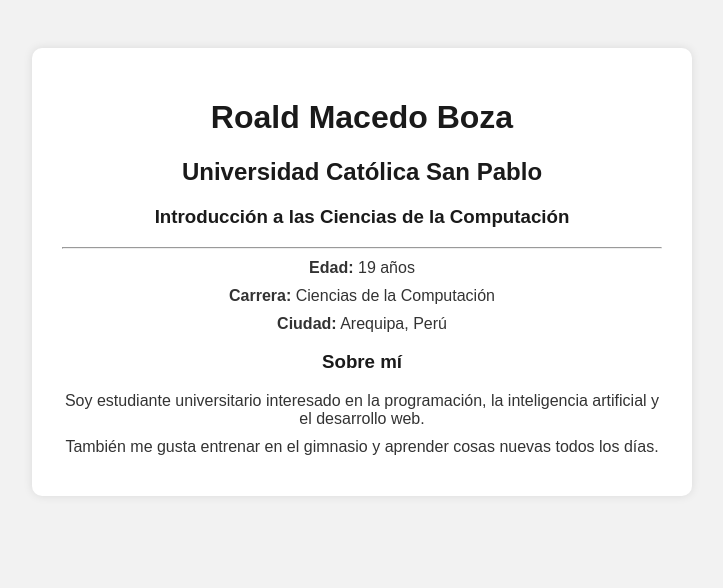
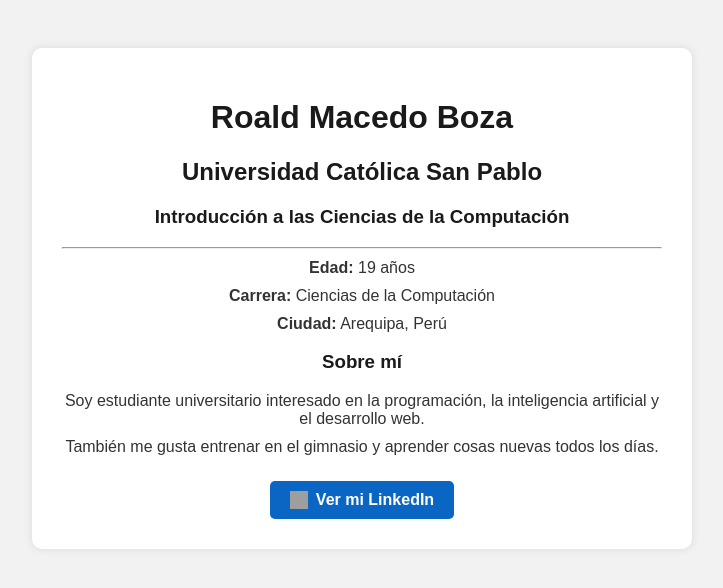
Before and after one commit to roaldmacedo-boza/roaldmacedo.github.io, a plain HTML site: page index.html in a window 1280 px wide. Shown: the whole page, without its empty margins (278-1001 px from the left). Drawn offline with Linux system fonts and the light colour scheme; grey boxes are pictures that could not be loaded.

Commit message:
Add LinkedIn link and button to index.html
Added a LinkedIn link with an icon to the personal page.

```diff
--- a/index.html
+++ b/index.html
@@ -28,6 +28,28 @@
             font-size: 16px;
             margin: 10px 0;
         }
+        .link-button {
+            display: inline-flex;
+            align-items: center;
+            justify-content: center;
+            gap: 8px;
+            margin-top: 15px;
+            padding: 10px 20px;
+            background-color: #0a66c2;
+            color: white;
+            text-decoration: none;
+            border-radius: 5px;
+            font-weight: bold;
+            transition: background-color 0.3s;
+        }
+        .link-button:hover {
+            background-color: #004182;
+        }
+        .linkedin-icon {
+            width: 18px;
+            height: 18px;
+            vertical-align: middle;
+        }
     </style>
 </head>
 <body>
@@ -45,6 +67,12 @@
         <h3>Sobre mí</h3>
         <p>Soy estudiante universitario interesado en la programación, la inteligencia artificial y el desarrollo web.</p>
         <p>También me gusta entrenar en el gimnasio y aprender cosas nuevas todos los días.</p>
+
+        <!-- Enlace a LinkedIn con ícono -->
+        <a class="link-button" href="https://pe.linkedin.com/in/roald-macedo-boza-a466a4385" target="_blank">
+            <img class="linkedin-icon" src="https://cdn-icons-png.flaticon.com/512/174/174857.png" alt="LinkedIn">
+            Ver mi LinkedIn
+        </a>
     </div>
 </body>
 </html>
```
